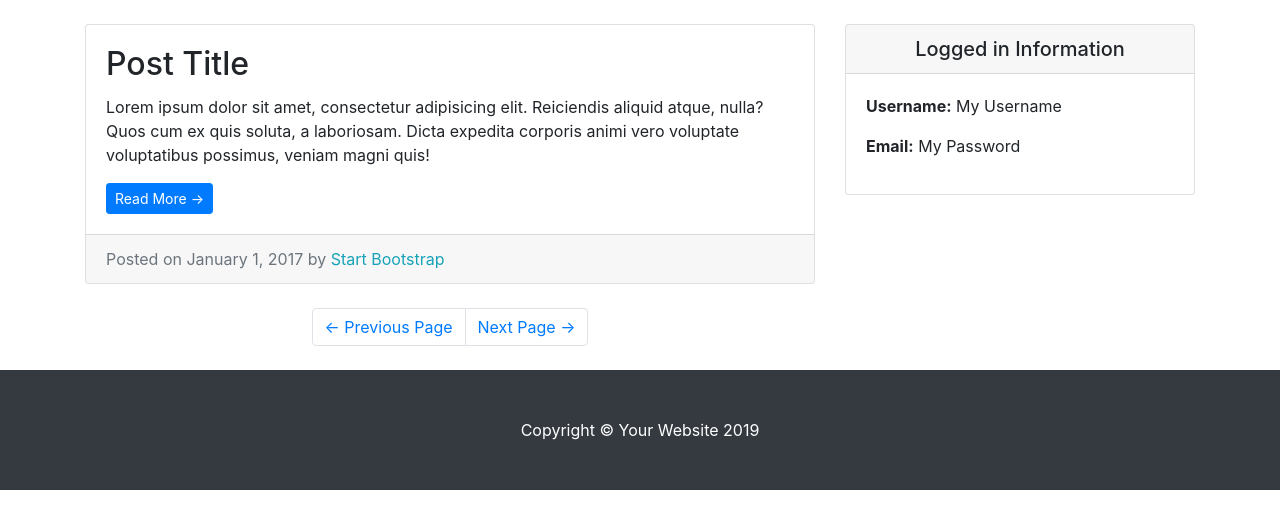
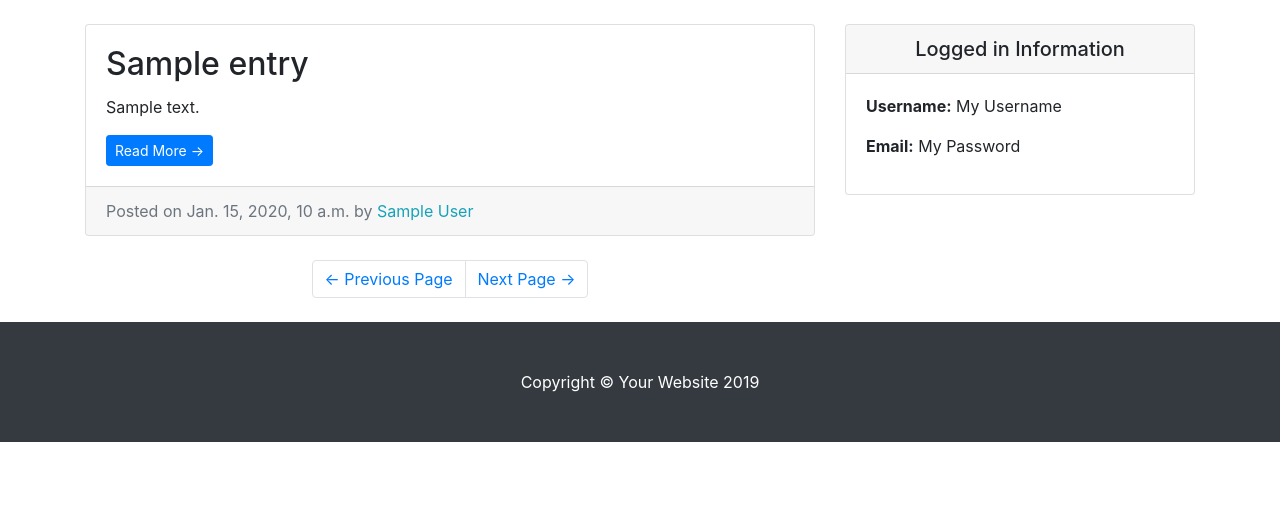
Before and after one commit to NoblePrinceIII/Contractor-2, a Django app: template entries/templates/entries/index.html in a window 1280 px wide. Shown: the part 56-579 px from the top of the page. Run offline with Django 3.2, Linux system fonts and the light colour scheme; the template is opened without the code that fills it: most values are stand-ins (such as "Sample title", 1, 10 or a date in 2020); some libraries are stand-ins or nearby versions.

Commit message:
Detail View Finished (I think)

```diff
--- /dev/null
+++ b/entries/templates/entries/base.html
@@ -0,0 +1,95 @@
+{% load static %}
+
+<!DOCTYPE html>
+<html lang="en">
+
+<head>
+
+  <meta charset="utf-8">
+  <meta name="viewport" content="width=device-width, initial-scale=1, shrink-to-fit=no">
+  <meta name="description" content="">
+  <meta name="author" content="">
+
+  <title>Blog</title>
+
+  <!-- Bootstrap core CSS -->
+  <link href="{% static 'entries/vendor/bootstrap/css/bootstrap.min.css' %}" rel="stylesheet">
+
+  <!-- Custom styles for this template -->
+  <link href="{% static 'entries/css/blog-home.css' %}" rel="stylesheet">
+
+</head>
+
+<body>
+
+  <!-- Navigation -->
+  <nav class="navbar navbar-expand-lg navbar-dark bg-dark fixed-top">
+    <div class="container">
+      <a class="navbar-brand" href="#">My Blog</a>
+      <button class="navbar-toggler" type="button" data-toggle="collapse" data-target="#navbarResponsive"
+        aria-controls="navbarResponsive" aria-expanded="false" aria-label="Toggle navigation">
+        <span class="navbar-toggler-icon"></span>
+      </button>
+      <div class="collapse navbar-collapse" id="navbarResponsive">
+        <ul class="navbar-nav ml-auto">
+          <li class="nav-item">
+            <a class="nav-link" href="#">Post Now</a>
+          </li>
+          <li class="nav-item">
+            <a class="nav-link" href="#">Log Out</a>
+          </li>
+        </ul>
+      </div>
+    </div>
+  </nav>
+
+  <!-- Page Content -->
+  <div class="container">
+
+    <div class="row">
+
+      {% block content %} {% endblock %}
+
+
+      <!-- Sidebar Widgets Column -->
+      <div class="col-md-4">
+
+        <!-- Side Widget -->
+        <div class="card my-4">
+          <h5 class="card-header text-center">Logged in Information</h5>
+          <div class="card-body">
+            <ul class="list-unstyled mb-0">
+              <li>
+                <p> <strong>Username:</strong> My Username </p>
+              </li>
+              <li>
+                <p> <strong>Email:</strong> My Password</p>
+              </li>
+            </ul>
+          </div>
+        </div>
+
+
+      </div>
+
+    </div>
+    <!-- /.row -->
+
+  </div>
+  <!-- /.container -->
+
+  <!-- Footer -->
+  <footer class="py-5 bg-dark">
+    <div class="container">
+      <p class="m-0 text-center text-white">Copyright &copy; Your Website 2019</p>
+    </div>
+    <!-- /.container -->
+  </footer>
+
+  <!-- Bootstrap core JavaScript -->
+  <script src="{% static 'entries/vendor/jquery/jquery.min.js' %}"></script>
+  <script src="{% static 'entries/vendor/bootstrap/js/bootstrap.bundle.min.js' %}"></script>
+
+</body>
+
+</html>
--- a/entries/templates/entries/index.html
+++ b/entries/templates/entries/index.html
@@ -1,70 +1,23 @@
-{% load static %}
+{% extends "entries/base.html" %}
 
-<!DOCTYPE html>
-<html lang="en">
-
-<head>
-
-  <meta charset="utf-8">
-  <meta name="viewport" content="width=device-width, initial-scale=1, shrink-to-fit=no">
-  <meta name="description" content="">
-  <meta name="author" content="">
-
-  <title>Blog</title>
-
-  <!-- Bootstrap core CSS -->
-  <link href="{% static 'entries/vendor/bootstrap/css/bootstrap.min.css' %}" rel="stylesheet">
-
-  <!-- Custom styles for this template -->
-  <link href="{% static 'entries/css/blog-home.css' %}" rel="stylesheet">
-
-</head>
-
-<body>
-
-  <!-- Navigation -->
-  <nav class="navbar navbar-expand-lg navbar-dark bg-dark fixed-top">
-    <div class="container">
-      <a class="navbar-brand" href="#">My Blog</a>
-      <button class="navbar-toggler" type="button" data-toggle="collapse" data-target="#navbarResponsive"
-        aria-controls="navbarResponsive" aria-expanded="false" aria-label="Toggle navigation">
-        <span class="navbar-toggler-icon"></span>
-      </button>
-      <div class="collapse navbar-collapse" id="navbarResponsive">
-        <ul class="navbar-nav ml-auto">
-          <li class="nav-item">
-            <a class="nav-link" href="#">Post Now</a>
-          </li>
-          <li class="nav-item">
-            <a class="nav-link" href="#">Log Out</a>
-          </li>
-        </ul>
-      </div>
-    </div>
-  </nav>
-
-  <!-- Page Content -->
-  <div class="container">
-
-    <div class="row">
-
+{% block content %}
 <!-- Blog Entries Column -->
 <div class="col-md-8">
 
+    {% for entry in blog_entries %}
     <!-- Blog Post -->
     <div class="card mb-4 mt-4">
         <div class="card-body">
-            <h2 class="card-title">Post Title</h2>
-            <p class="card-text">Lorem ipsum dolor sit amet, consectetur adipisicing elit. Reiciendis aliquid atque,
-              nulla? Quos cum ex quis soluta, a laboriosam. Dicta expedita corporis animi vero voluptate voluptatibus
-              possimus, veniam magni quis!</p>
-            <a href="#" class="btn btn-primary btn-sm">Read More &rarr;</a>
+            <h2 class="card-title">{{ entry.entry_title }}</h2>
+            <p class="card-text">{{ entry.entry_text|truncatechars:100 }}</p>
+            <a href="{% url 'entry-detail' entry.pk %}" class="btn btn-primary btn-sm">Read More &rarr;</a>
         </div>
         <div class="card-footer text-muted">
-            Posted on January 1, 2017 by
-            <span class="text-info mr-2">Start Bootstrap</span>
+            Posted on {{ entry.entry_date }} by
+            <span class="text-info mr-2">{{ entry.entry_author }}</span>
         </div>
     </div>
+    {% endfor %}
 
     <!-- Pagination -->
     <ul class="pagination justify-content-center mb-4">
@@ -77,46 +30,4 @@
     </ul>
 
 </div>
-
-      <!-- Sidebar Widgets Column -->
-      <div class="col-md-4">
-
-        <!-- Side Widget -->
-        <div class="card my-4">
-          <h5 class="card-header text-center">Logged in Information</h5>
-          <div class="card-body">
-            <ul class="list-unstyled mb-0">
-              <li>
-                <p> <strong>Username:</strong> My Username </p>
-              </li>
-              <li>
-                <p> <strong>Email:</strong> My Password</p>
-              </li>
-            </ul>
-          </div>
-        </div>
-
-
-      </div>
-
-    </div>
-    <!-- /.row -->
-
-  </div>
-  <!-- /.container -->
-
-  <!-- Footer -->
-  <footer class="py-5 bg-dark">
-    <div class="container">
-      <p class="m-0 text-center text-white">Copyright &copy; Your Website 2019</p>
-    </div>
-    <!-- /.container -->
-  </footer>
-
-  <!-- Bootstrap core JavaScript -->
-  <script src="{% static 'entries/vendor/jquery/jquery.min.js' %}"></script>
-  <script src="{% static 'entries/vendor/bootstrap/js/bootstrap.bundle.min.js' %}"></script>
-
-</body>
-
-</html>
+{% endblock %}
--- a/entries/urls.py
+++ b/entries/urls.py
@@ -1,8 +1,8 @@
 from django.urls import path, include
 
-from .views import HomeView
+from .views import HomeView, EntryView
 
 urlpatterns = [
-    path('', HomeView.as_view(), name = 'blog-home')
-
+    path('', HomeView.as_view(), name = 'blog-home'),
+    path('entry/<int:pk>/', EntryView.as_view(), name = 'entry-detail')
 ]
```
Also changed, not shown: entries/templates/entries/entry_detail.html (added, +21 -0 lines), entries/views.py (+6 -1 lines). Lines whose indentation alone changed are shown as unchanged.
